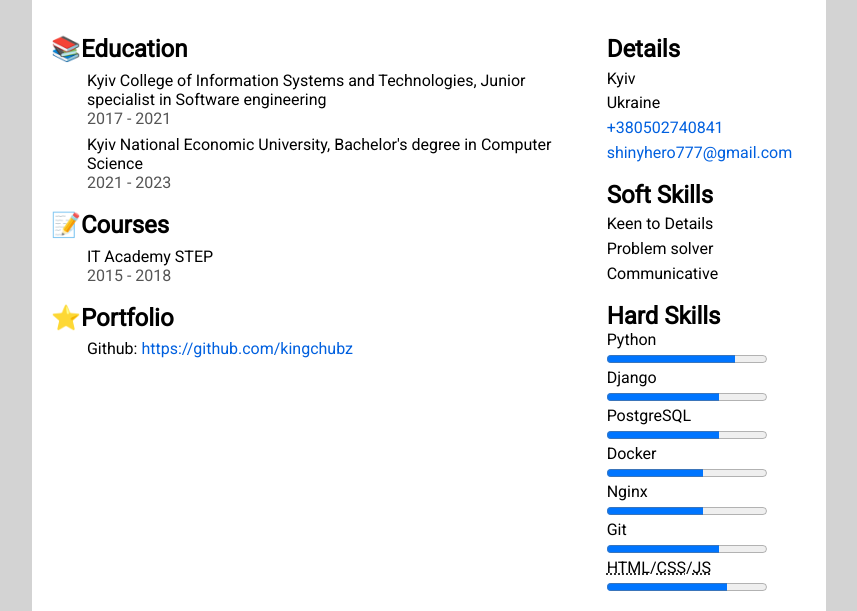
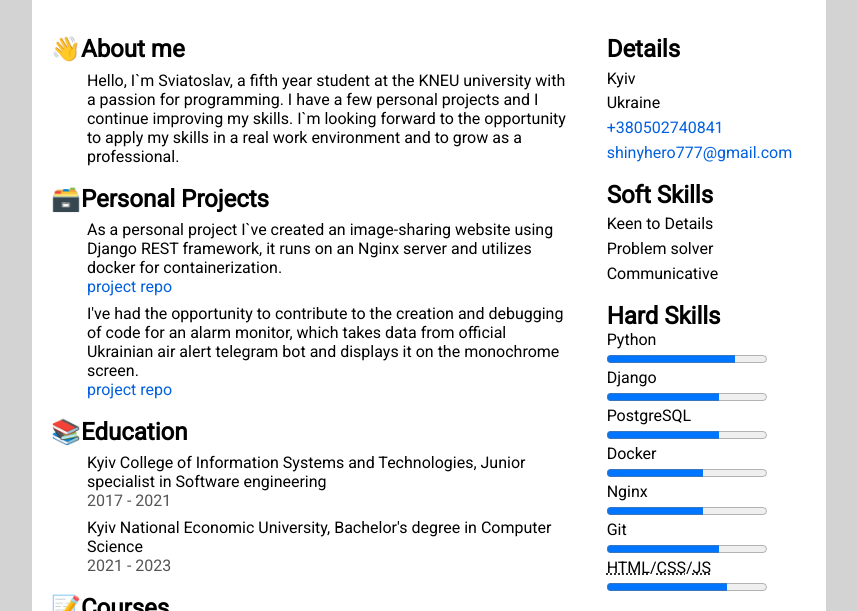
Before and after one commit to kingchubz/CV, a plain HTML site: page index.html in a window 1280 px wide. Shown: the part 116-727 px from the top of the page, without its empty margins (211-1068 px from the left). Drawn offline with Linux system fonts and the light colour scheme.

Commit message:
renamed 1.html

```diff
--- a/1.html
+++ b/index.html
@@ -20,6 +20,19 @@
     </header>
     <main>
         <div class="leftpanel">
+            <section>
+                <h2><span class="emoji">👋</span>About me</h2>
+                <p>Hello, I`m Sviatoslav, a fifth year student at the KNEU university with a passion for programming. I have a few personal projects and I continue improving my skills. I`m looking forward to the opportunity to apply my skills in a real work environment and to grow as a professional.</p>
+            </section>
+            <section>
+                <h2><span class="emoji">🗃️</span>Personal Projects</h2>
+                <dl>
+                    <dt>As a personal project I`ve created an image-sharing website using Django REST framework, it runs on an Nginx server and utilizes docker for containerization.</dt>
+                    <dd><a href="https://github.com/kingchubz/image-share">project repo</a></dd>
+                    <dt>I've had the opportunity to contribute to the creation and debugging of code for an alarm monitor, which takes data from official Ukrainian air alert telegram bot and displays it on the monochrome screen.</dt>
+                    <dd><a href="https://github.com/dr-mod/air-raid-monitor">project repo</a></dd>
+                </dl>
+            </section>
             <section>
                 <h2><span class="emoji">📚</span>Education</h2>
                 <dl>
```
